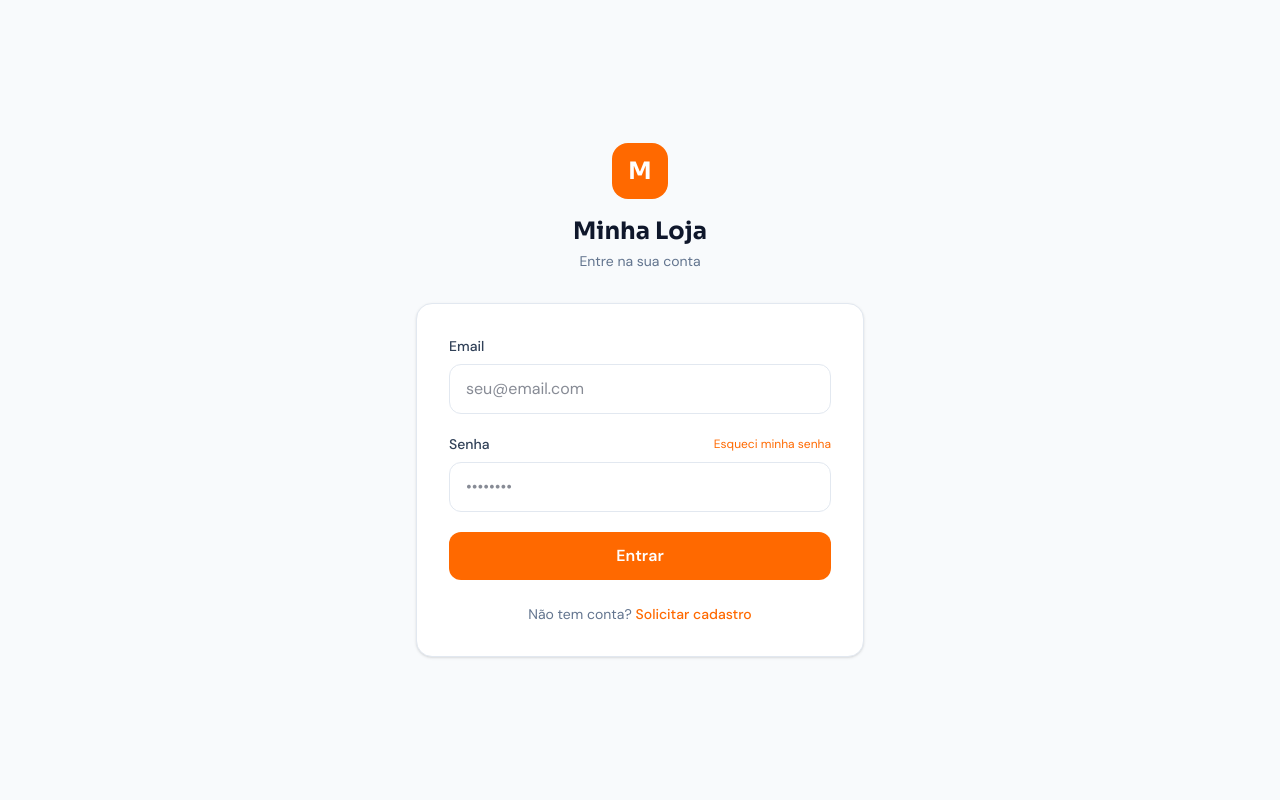
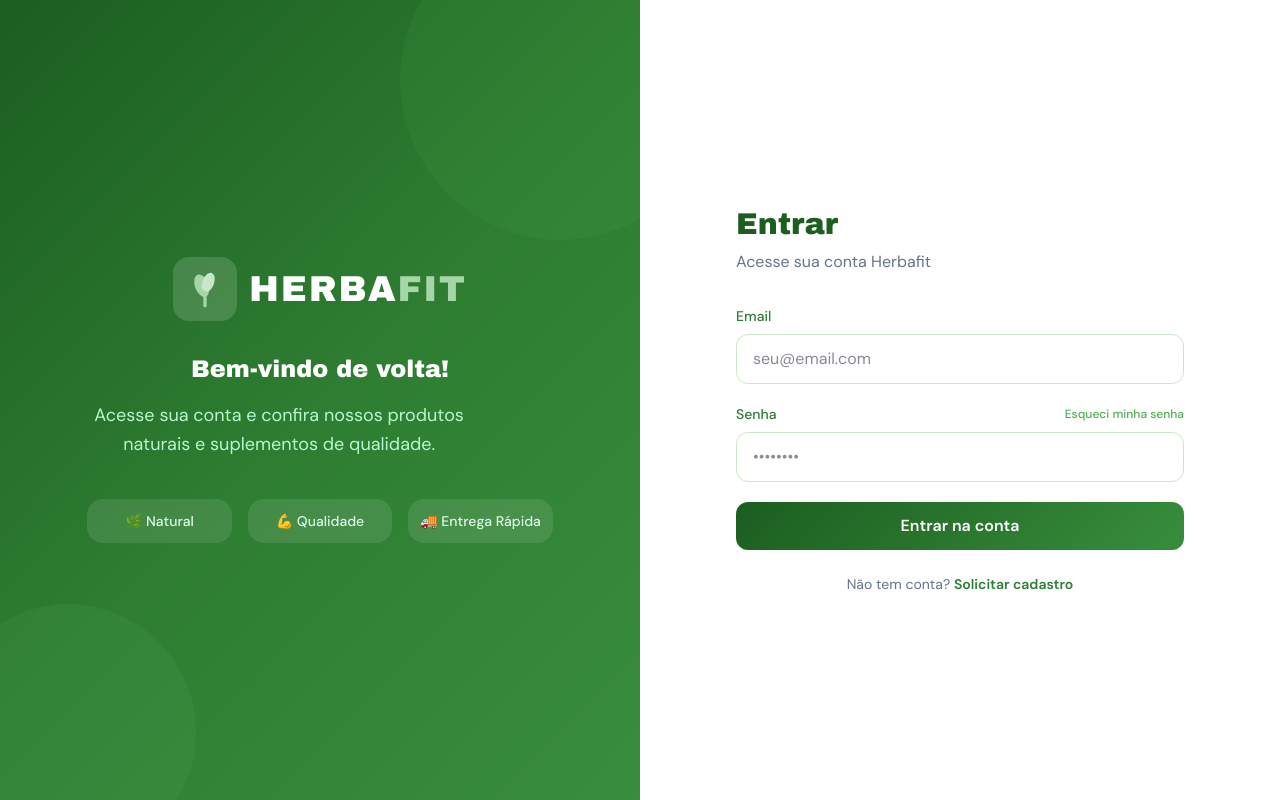
Before and after one commit to h8digital/herbafitness, a Next.js app: page /auth/login in a window 1280 px wide. Built offline with nearby package versions, Linux system fonts and the light colour scheme; no server answers.

Commit message:
identidade visual Herbafit

```diff
--- a/app/auth/login/page.tsx
+++ b/app/auth/login/page.tsx
@@ -26,34 +26,82 @@
   }
 
   return (
-    <div className="min-h-screen bg-slate-50 flex items-center justify-center p-4">
-      <div className="w-full max-w-md">
-        <div className="text-center mb-8">
-          <div className="inline-flex items-center justify-center w-14 h-14 bg-orange-500 rounded-2xl mb-4">
-            <span className="text-white text-2xl font-bold" style={{ fontFamily: 'var(--font-display)' }}>M</span>
+    <div className="min-h-screen flex">
+      {/* Lado esquerdo - decorativo */}
+      <div className="hidden lg:flex lg:w-1/2 flex-col items-center justify-center p-12 relative overflow-hidden" style={{ background: 'linear-gradient(135deg, #1B5E20 0%, #2E7D32 50%, #388E3C 100%)' }}>
+        {/* Círculos decorativos */}
+        <div className="absolute top-[-80px] right-[-80px] w-80 h-80 rounded-full opacity-10" style={{ background: '#4CAF50' }} />
+        <div className="absolute bottom-[-60px] left-[-60px] w-64 h-64 rounded-full opacity-10" style={{ background: '#66BB6A' }} />
+
+        <div className="relative z-10 text-center">
+          {/* Logo grande */}
+          <div className="flex items-center justify-center gap-3 mb-8">
+            <div className="w-16 h-16 rounded-2xl flex items-center justify-center" style={{ background: 'rgba(255,255,255,0.15)' }}>
+              <svg viewBox="0 0 24 24" className="w-10 h-10" fill="none">
+                <ellipse cx="10" cy="10" rx="4" ry="7" fill="#A5D6A7" transform="rotate(-20 10 10)" />
+                <ellipse cx="14" cy="8" rx="3.5" ry="6" fill="#C8E6C9" transform="rotate(20 14 8)" />
+                <line x1="12" y1="14" x2="12" y2="22" stroke="#A5D6A7" strokeWidth="2" strokeLinecap="round" />
+              </svg>
+            </div>
+            <span className="font-black text-4xl tracking-wider text-white" style={{ fontFamily: 'Arial Black, sans-serif' }}>
+              HERBA<span style={{ color: '#A5D6A7' }}>FIT</span>
+            </span>
           </div>
-          <h1 className="text-2xl font-bold text-slate-900" style={{ fontFamily: 'var(--font-display)' }}>Minha Loja</h1>
-          <p className="text-slate-500 text-sm mt-1">Entre na sua conta</p>
+
+          <h2 className="text-2xl font-bold text-white mb-4">Bem-vindo de volta!</h2>
+          <p className="text-green-200 text-lg leading-relaxed max-w-sm">
+            Acesse sua conta e confira nossos produtos naturais e suplementos de qualidade.
+          </p>
+
+          <div className="mt-10 grid grid-cols-3 gap-4">
+            {['🌿 Natural', '💪 Qualidade', '🚚 Entrega Rápida'].map(item => (
+              <div key={item} className="rounded-2xl p-3 text-center text-sm font-medium text-green-100" style={{ background: 'rgba(255,255,255,0.1)' }}>
+                {item}
+              </div>
+            ))}
+          </div>
         </div>
+      </div>
 
-        <div className="bg-white rounded-2xl shadow-sm border border-slate-200 p-8">
+      {/* Lado direito - formulário */}
+      <div className="w-full lg:w-1/2 flex items-center justify-center p-8 bg-white">
+        <div className="w-full max-w-md">
+          {/* Logo mobile */}
+          <div className="flex items-center justify-center gap-2 mb-8 lg:hidden">
+            <div className="w-10 h-10 rounded-xl flex items-center justify-center" style={{ background: '#1B5E20' }}>
+              <svg viewBox="0 0 24 24" className="w-6 h-6" fill="none">
+                <ellipse cx="10" cy="10" rx="4" ry="7" fill="#4CAF50" transform="rotate(-20 10 10)" />
+                <ellipse cx="14" cy="8" rx="3.5" ry="6" fill="#66BB6A" transform="rotate(20 14 8)" />
+                <line x1="12" y1="14" x2="12" y2="22" stroke="#4CAF50" strokeWidth="2" strokeLinecap="round" />
+              </svg>
+            </div>
+            <span className="font-black text-2xl tracking-wider" style={{ color: '#1B5E20', fontFamily: 'Arial Black, sans-serif' }}>
+              HERBA<span style={{ color: '#4CAF50' }}>FIT</span>
+            </span>
+          </div>
+
+          <h1 className="text-3xl font-bold mb-2" style={{ color: '#1B5E20' }}>Entrar</h1>
+          <p className="text-slate-500 mb-8">Acesse sua conta Herbafit</p>
+
           <form onSubmit={handleSubmit} className="space-y-5">
             <div>
-              <label className="block text-sm font-medium text-slate-700 mb-2">Email</label>
+              <label className="block text-sm font-medium mb-2" style={{ color: '#2E7D32' }}>Email</label>
               <input type="email" value={email} onChange={e => setEmail(e.target.value)}
-                className="w-full px-4 py-3 border border-slate-200 rounded-xl text-slate-900 focus:outline-none focus:ring-2 focus:ring-orange-500 transition"
+                className="w-full px-4 py-3 border rounded-xl text-slate-900 focus:outline-none focus:ring-2 transition"
+                style={{ borderColor: '#c8e6c9', '--tw-ring-color': '#4CAF50' } as any}
                 placeholder="seu@email.com" required />
             </div>
 
             <div>
               <div className="flex items-center justify-between mb-2">
-                <label className="block text-sm font-medium text-slate-700">Senha</label>
-                <Link href="/auth/forgot" className="text-xs text-orange-500 hover:text-orange-600 transition-colors">
+                <label className="block text-sm font-medium" style={{ color: '#2E7D32' }}>Senha</label>
+                <Link href="/auth/forgot" className="text-xs font-medium transition-colors hover:opacity-70" style={{ color: '#4CAF50' }}>
                   Esqueci minha senha
                 </Link>
               </div>
               <input type="password" value={password} onChange={e => setPassword(e.target.value)}
-                className="w-full px-4 py-3 border border-slate-200 rounded-xl text-slate-900 focus:outline-none focus:ring-2 focus:ring-orange-500 transition"
+                className="w-full px-4 py-3 border rounded-xl text-slate-900 focus:outline-none focus:ring-2 transition"
+                style={{ borderColor: '#c8e6c9' }}
                 placeholder="••••••••" required />
             </div>
 
@@ -62,14 +110,15 @@
             )}
 
             <button type="submit" disabled={loading}
-              className="w-full bg-orange-500 hover:bg-orange-600 disabled:opacity-60 text-white font-semibold py-3 px-4 rounded-xl transition-colors">
-              {loading ? 'Entrando...' : 'Entrar'}
+              className="w-full font-semibold py-3 px-4 rounded-xl transition-all text-white disabled:opacity-60"
+              style={{ background: 'linear-gradient(135deg, #1B5E20, #388E3C)' }}>
+              {loading ? 'Entrando...' : 'Entrar na conta'}
             </button>
           </form>
 
           <p className="text-center text-sm text-slate-500 mt-6">
             Não tem conta?{' '}
-            <Link href="/auth/register" className="text-orange-500 hover:text-orange-600 font-medium">
+            <Link href="/auth/register" className="font-semibold transition-colors hover:opacity-70" style={{ color: '#2E7D32' }}>
               Solicitar cadastro
             </Link>
           </p>
--- a/app/globals.css
+++ b/app/globals.css
@@ -1,18 +1,28 @@
 @import "tailwindcss";
 
 :root {
-  --font-display: 'Sora', sans-serif;
-  --font-body: 'DM Sans', sans-serif;
+  --font-display: 'Arial Black', 'Arial Bold', sans-serif;
+  --font-body: 'DM Sans', 'Segoe UI', sans-serif;
+  --color-primary: #1B5E20;
+  --color-primary-light: #2E7D32;
+  --color-accent: #4CAF50;
+  --color-accent-light: #A5D6A7;
+  --color-surface: #ffffff;
+  --color-surface-2: #f1f8f1;
+  --color-border: #c8e6c9;
+  --color-text: #1a3a1a;
+  --color-text-muted: #5a8a5a;
 }
 
 * { box-sizing: border-box; }
 html { scroll-behavior: smooth; }
-body { font-family: var(--font-body); color: #0f172a; background: #fff; }
+body { font-family: var(--font-body); color: var(--color-text); background: var(--color-surface); }
 h1,h2,h3,h4,h5,h6 { font-family: var(--font-display); }
 
 ::-webkit-scrollbar { width: 6px; }
-::-webkit-scrollbar-track { background: #f1f5f9; }
-::-webkit-scrollbar-thumb { background: #cbd5e1; border-radius: 3px; }
+::-webkit-scrollbar-track { background: #f1f8f1; }
+::-webkit-scrollbar-thumb { background: #a5d6a7; border-radius: 3px; }
+::-webkit-scrollbar-thumb:hover { background: #4CAF50; }
 
 @keyframes fadeIn { from { opacity: 0; transform: translateY(8px); } to { opacity: 1; transform: translateY(0); } }
 @keyframes spin { to { transform: rotate(360deg); } }
--- a/app/layout.tsx
+++ b/app/layout.tsx
@@ -2,8 +2,8 @@
 import './globals.css'
 
 export const metadata: Metadata = {
-  title: 'Minha Loja',
-  description: 'E-commerce profissional',
+  title: 'Herbafit — Produtos Naturais e Suplementos',
+  description: 'Herbafit — Qualidade natural para sua saúde e bem-estar.',
 }
 
 export default function RootLayout({ children }: { children: React.ReactNode }) {
@@ -12,7 +12,7 @@
       <head>
         <link rel="preconnect" href="https://fonts.googleapis.com" />
         <link rel="preconnect" href="https://fonts.gstatic.com" crossOrigin="anonymous" />
-        <link href="https://fonts.googleapis.com/css2?family=Sora:wght@300;400;500;600;700;800&family=DM+Sans:wght@300;400;500;600&display=swap" rel="stylesheet" />
+        <link href="https://fonts.googleapis.com/css2?family=DM+Sans:wght@300;400;500;600&display=swap" rel="stylesheet" />
       </head>
       <body className="antialiased">
         {children}
--- a/components/admin/AdminSidebar.tsx
+++ b/components/admin/AdminSidebar.tsx
@@ -17,16 +17,22 @@
   const pathname = usePathname()
 
   return (
-    <aside className="w-60 bg-slate-900 flex flex-col flex-shrink-0">
+    <aside className="w-60 flex flex-col flex-shrink-0" style={{ background: '#0d2e0d' }}>
       {/* Logo */}
-      <div className="px-6 py-5 border-b border-slate-800">
+      <div className="px-6 py-5 border-b" style={{ borderColor: '#1a4a1a' }}>
         <div className="flex items-center gap-3">
-          <div className="w-9 h-9 bg-orange-500 rounded-xl flex items-center justify-center">
-            <span className="text-white font-bold text-lg" style={{ fontFamily: 'var(--font-display)' }}>M</span>
+          <div className="w-9 h-9 rounded-xl flex items-center justify-center" style={{ background: '#2d6a2d' }}>
+            <svg viewBox="0 0 24 24" className="w-5 h-5" fill="none">
+              <ellipse cx="10" cy="10" rx="4" ry="7" fill="#4CAF50" transform="rotate(-20 10 10)" />
+              <ellipse cx="14" cy="8" rx="3.5" ry="6" fill="#66BB6A" transform="rotate(20 14 8)" />
+              <line x1="12" y1="14" x2="12" y2="22" stroke="#4CAF50" strokeWidth="2" strokeLinecap="round" />
+            </svg>
           </div>
           <div>
-            <p className="text-white font-semibold text-sm" style={{ fontFamily: 'var(--font-display)' }}>Minha Loja</p>
-            <p className="text-slate-400 text-xs">Admin</p>
+            <p className="font-black text-sm tracking-wider" style={{ color: '#e8f5e9', fontFamily: 'Arial Black, sans-serif' }}>
+              HERBA<span style={{ color: '#66BB6A' }}>FIT</span>
+            </p>
+            <p className="text-xs" style={{ color: '#4a7a4a' }}>Painel Admin</p>
           </div>
         </div>
       </div>
@@ -41,9 +47,13 @@
               href={item.href}
               className={`flex items-center gap-3 px-3 py-2.5 rounded-xl transition-all text-sm ${
                 isActive
-                  ? 'bg-orange-500 text-white font-medium'
-                  : 'text-slate-400 hover:text-white hover:bg-slate-800'
+                  ? 'font-medium'
+                  : 'hover:opacity-80'
               }`}
+              style={isActive
+                ? { background: '#2d6a2d', color: '#e8f5e9' }
+                : { color: '#7ab87a' }
+              }
             >
               <span>{item.icon}</span>
               <span>{item.label}</span>
@@ -53,9 +63,9 @@
       </nav>
 
       {/* Footer */}
-      <div className="px-3 py-4 border-t border-slate-800">
+      <div className="px-3 py-4" style={{ borderTop: '1px solid #1a4a1a' }}>
         <form action="/api/auth/logout" method="post">
-          <button className="flex items-center gap-3 px-3 py-2.5 rounded-xl text-slate-400 hover:text-white hover:bg-slate-800 transition-all text-sm w-full">
+          <button className="flex items-center gap-3 px-3 py-2.5 rounded-xl transition-all text-sm w-full hover:opacity-80" style={{ color: '#7ab87a' }}>
             <span>🚪</span>
             <span>Sair</span>
           </button>
--- a/components/shop/ShopHeader.tsx
+++ b/components/shop/ShopHeader.tsx
@@ -17,44 +17,50 @@
   }
 
   return (
-    <header className="bg-white border-b border-slate-200 sticky top-0 z-40">
+    <header className="bg-white border-b sticky top-0 z-40" style={{ borderColor: '#e8f5e9' }}>
       <div className="max-w-7xl mx-auto px-4 sm:px-6 lg:px-8">
         <div className="flex items-center justify-between h-16">
           {/* Logo */}
           <Link href="/shop" className="flex items-center gap-2">
-            <div className="w-8 h-8 bg-orange-500 rounded-xl flex items-center justify-center">
-              <span className="text-white font-bold" style={{ fontFamily: 'var(--font-display)' }}>M</span>
+            <div className="w-8 h-8 rounded-xl flex items-center justify-center" style={{ background: '#1B5E20' }}>
+              <svg viewBox="0 0 24 24" className="w-5 h-5" fill="none">
+                <ellipse cx="10" cy="10" rx="4" ry="7" fill="#4CAF50" transform="rotate(-20 10 10)" />
+                <ellipse cx="14" cy="8" rx="3.5" ry="6" fill="#66BB6A" transform="rotate(20 14 8)" />
+                <line x1="12" y1="14" x2="12" y2="22" stroke="#4CAF50" strokeWidth="2" strokeLinecap="round" />
+              </svg>
             </div>
-            <span className="font-bold text-slate-900" style={{ fontFamily: 'var(--font-display)' }}>Minha Loja</span>
+            <span className="font-black tracking-wider text-lg" style={{ color: '#1B5E20', fontFamily: 'Arial Black, sans-serif' }}>
+              HERBA<span style={{ color: '#4CAF50' }}>FIT</span>
+            </span>
           </Link>
 
           {/* Nav */}
           <nav className="hidden md:flex items-center gap-6">
-            <Link href="/shop" className="text-sm text-slate-600 hover:text-slate-900 transition-colors">Produtos</Link>
-            <Link href="/shop/orders" className="text-sm text-slate-600 hover:text-slate-900 transition-colors">Meus Pedidos</Link>
-            <Link href="/shop/profile" className="text-sm text-slate-600 hover:text-slate-900 transition-colors">Meu Perfil</Link>
+            <Link href="/shop" className="text-sm font-medium transition-colors hover:opacity-70" style={{ color: '#1B5E20' }}>Produtos</Link>
+            <Link href="/shop/orders" className="text-sm font-medium transition-colors hover:opacity-70" style={{ color: '#1B5E20' }}>Meus Pedidos</Link>
+            <Link href="/shop/profile" className="text-sm font-medium transition-colors hover:opacity-70" style={{ color: '#1B5E20' }}>Meu Perfil</Link>
           </nav>
 
           {/* Actions */}
           <div className="flex items-center gap-3">
             {/* Carrinho */}
-            <Link href="/shop/cart" className="relative p-2 text-slate-600 hover:text-slate-900 transition-colors">
+            <Link href="/shop/cart" className="relative p-2 transition-colors hover:opacity-70" style={{ color: '#1B5E20' }}>
               <svg className="w-6 h-6" fill="none" viewBox="0 0 24 24" stroke="currentColor">
                 <path strokeLinecap="round" strokeLinejoin="round" strokeWidth={2} d="M3 3h2l.4 2M7 13h10l4-8H5.4M7 13L5.4 5M7 13l-2.293 2.293c-.63.63-.184 1.707.707 1.707H17m0 0a2 2 0 100 4 2 2 0 000-4zm-8 2a2 2 0 11-4 0 2 2 0 014 0z" />
               </svg>
               {itemCount > 0 && (
-                <span className="absolute -top-1 -right-1 bg-orange-500 text-white text-xs font-bold w-5 h-5 rounded-full flex items-center justify-center">
+                <span className="absolute -top-1 -right-1 text-white text-xs font-bold w-5 h-5 rounded-full flex items-center justify-center" style={{ background: '#4CAF50' }}>
                   {itemCount > 9 ? '9+' : itemCount}
                 </span>
               )}
             </Link>
 
-            {/* User menu */}
+            {/* User */}
             <div className="flex items-center gap-2">
-              <span className="text-sm text-slate-600 hidden sm:block">{profile.full_name?.split(' ')[0]}</span>
-              <button onClick={handleLogout}
-                className="p-2 text-slate-400 hover:text-slate-600 transition-colors"
-                title="Sair">
+              <span className="text-sm font-medium hidden sm:block" style={{ color: '#1B5E20' }}>
+                {profile.full_name?.split(' ')[0]}
+              </span>
+              <button onClick={handleLogout} className="p-2 transition-colors hover:opacity-70" style={{ color: '#4CAF50' }} title="Sair">
                 <svg className="w-5 h-5" fill="none" viewBox="0 0 24 24" stroke="currentColor">
                   <path strokeLinecap="round" strokeLinejoin="round" strokeWidth={2} d="M17 16l4-4m0 0l-4-4m4 4H7m6 4v1a3 3 0 01-3 3H6a3 3 0 01-3-3V7a3 3 0 013-3h4a3 3 0 013 3v1" />
                 </svg>
```
Also changed, not shown: app/shop/pending/page.tsx (+34 -24 lines).
